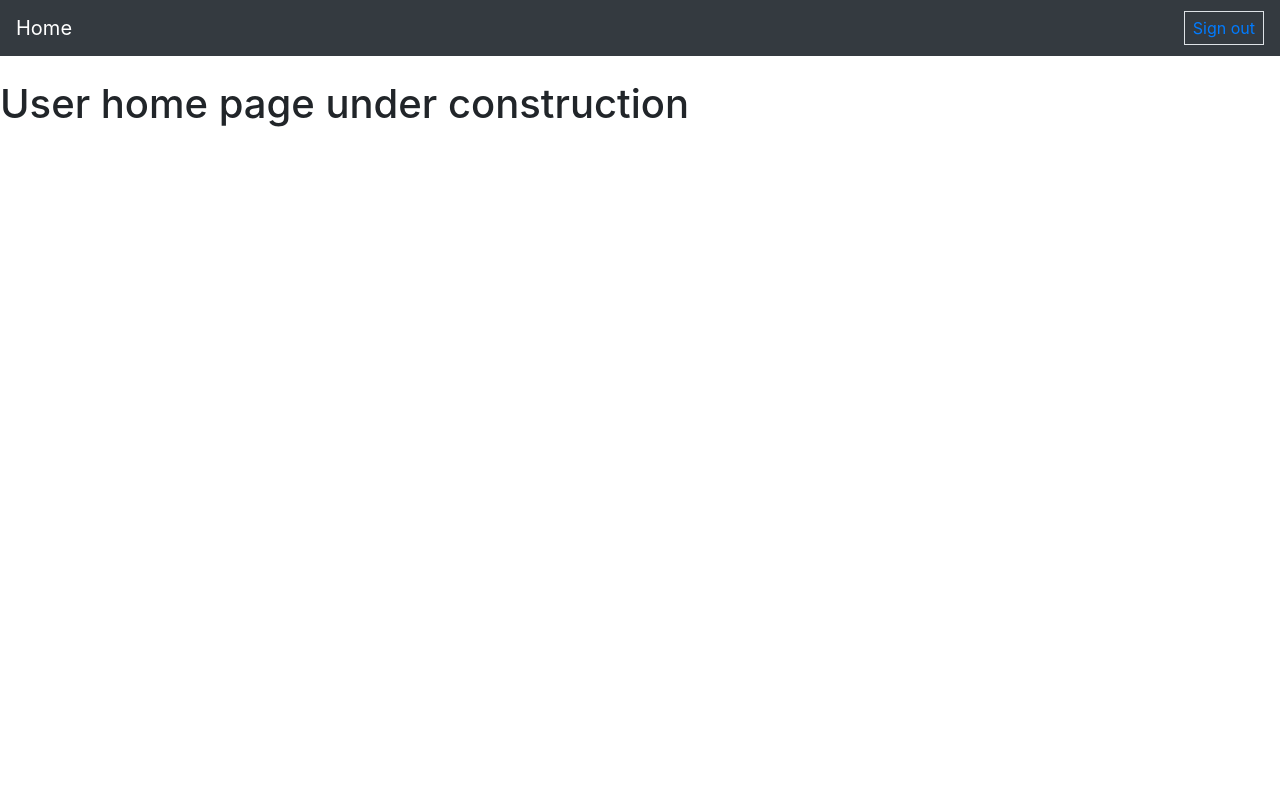
After one commit to ndvssankar/Web-Programming, a Flask app: template project1/templates/user_profile.html in a window 1280 px wide. The commit adds this page. Run offline with Flask 2, Linux system fonts and the light colour scheme; the template is opened without the code that fills it, so the values that code supplies are empty; some libraries are stand-ins or nearby versions.

Commit message:
Completed Task-1

```diff
--- a/project1/application.py
+++ b/project1/application.py
@@ -29,6 +29,30 @@ def register_user(request):
     except:
         return False
 
+@app.route('/auth', methods=["GET"])
+def login():
+    req = request.form
+    if User.query.filter_by(req.get("username"), req.get("password")).count() == 1:
+        session["USERNAME"] = req.get("username")
+        return render_template("/user_profile")
+    else:
+        return render_template("/register", message="Invalid Login Credentials")
+
+@app.route('/user_profile', methods=["GET"])
+def user_profile():
+    if not session.get["USERNAME"] is None:
+        username = session.get("USERNAME")
+        return render_template("/user_profile.html", username=username)
+    else:
+        return render_template("/register")
+
+@app.route('/logout', methods=["GET"])
+def logout():
+    session = requests.session()
+    session["USERNAME"] = None
+    return render_template("/register", message="You have successfully logged out...")
+
+
 @app.route('/register', methods=['GET', 'POST'])
 def register():
     if request.method == 'GET':
--- /dev/null
+++ b/project1/templates/user_profile.html
@@ -0,0 +1,10 @@
+<html>
+    <head>
+        {% include 'scripts.html' %}
+    </head>
+    <body>
+        {% include 'usernavbar.html' %}
+        </br>
+        <h1>User home page under construction</h1>
+    </body>
+</html>
--- /dev/null
+++ b/project1/templates/usernavbar.html
@@ -0,0 +1,17 @@
+<nav class="navbar navbar-expand-lg navbar-dark bg-dark">
+    <a class="navbar-brand" href="index.html">Home</a>
+    <button class="navbar-toggler" type="button" data-toggle="collapse" data-target="#navbarNavAltMarkup" aria-controls="navbarNavAltMarkup" aria-expanded="false" aria-label="Toggle navigation">
+        <span class="navbar-toggler-icon"></span>
+    </button>
+    <div class="collapse navbar-collapse" id="navbarNavAltMarkup">
+        <div class="navbar-nav">
+
+        </div>
+    </div>
+    <a href="/logout"
+        class="HeaderMenu-link d-inline-block no-underline border border-gray-dark rounded-1 px-2 py-1"
+        data-hydro-click="{&quot;event_type&quot;:&quot;authentication.click&quot;,&quot;payload&quot;:{&quot;location_in_page&quot;:&quot;site header menu&quot;,&quot;repository_id&quot;:null,&quot;auth_type&quot;:&quot;SIGN_UP&quot;,&quot;originating_url&quot;:&quot;https://github.com/join?source=header-home&quot;,&quot;user_id&quot;:null}}" data-hydro-click-hmac="4162ee8c3289191650555b33b14b28add5002451e4ed34b94a7a5bc7c4a828e3"
+        data-ga-click="(Logged out) Header, clicked Sign up, text:sign-up">
+        Sign&nbsp;out
+    </a>
+</nav>
```
Also changed, not shown: project1/templates/register.html (+14 -12 lines).
